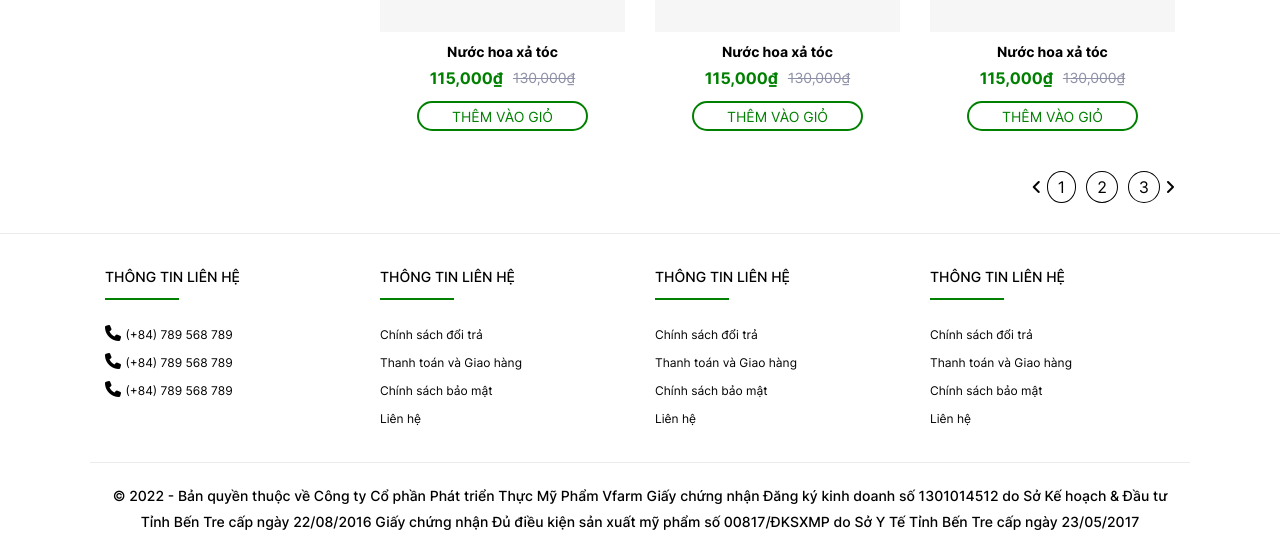
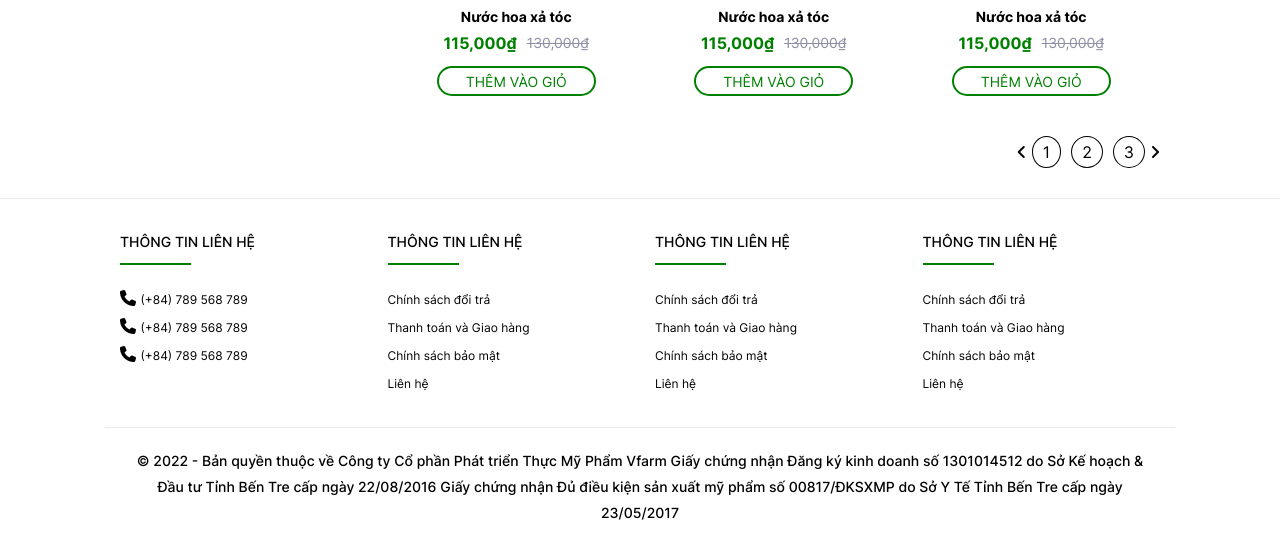
Before and after one commit to hoaiduong0802/BA_Demo_Website, a website: page product.html in a window 1280 px wide. Shown: the part 858-1413 px from the top of the page. Drawn offline with nearby package versions, Linux system fonts and the light colour scheme.

Commit message:
update project

```diff
--- a/scss/imports/pages/_home.scss
+++ b/scss/imports/pages/_home.scss
@@ -48,24 +48,32 @@
 }
 
 @include sm {
-  .header{
-    &__nav{
-      nav{
-        ul{
+  .header {
+    &__nav {
+      nav {
+        ul {
           font-size: 13px;
         }
       }
     }
   }
 }
-@include xs{
-  .header{
-    &__nav{
+@include xs {
+  .header {
+    &__nav {
       display: none;
     }
   }
 }
 .schero {
+  &__slider {
+    @include md {
+      height: 700px;
+    }
+    @include sm {
+      height: 400px;
+    }
+  }
   &__banner {
     background-color: gray;
     @include size(100vw, 100vh);
@@ -174,7 +182,8 @@
   }
 
   &_product {
-    &-logo {}
+    &-logo {
+    }
 
     &-title {
       @include text(var(--h3-fs), "im", null, $black-cl, uppercase);
@@ -216,11 +225,21 @@
         width: 70%;
         margin: 10px auto;
 
+        @include sm {
+          width: 90%;
+        }
+        @include xs {
+          width: 50%;
+        }
+
         a {
           text-align: center;
           padding: 5px;
           @include text(var(--body14-fs), "ir", null, green, uppercase);
           line-height: 20px;
+          @include md {
+            font-size: 12px;
+          }
         }
       }
     }
--- a/scss/imports/pages/_product.scss
+++ b/scss/imports/pages/_product.scss
@@ -232,6 +232,11 @@
   }
 }
 
+.row {
+  margin-right: 0;
+  margin-left: 0;
+}
+
 // detail product
 
 .carousel-cell {
```
Also changed, not shown: index.html (+2 -2 lines), scss/style.css, 1 other file.
